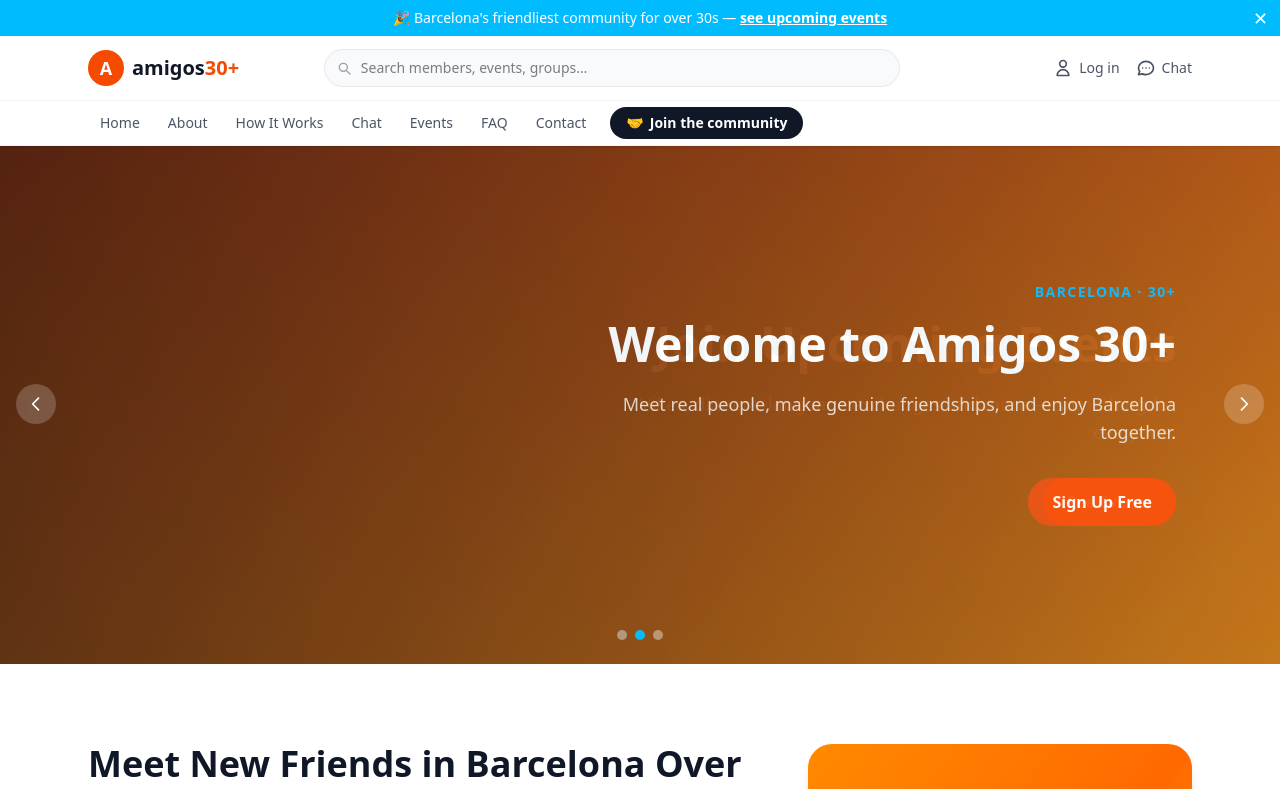
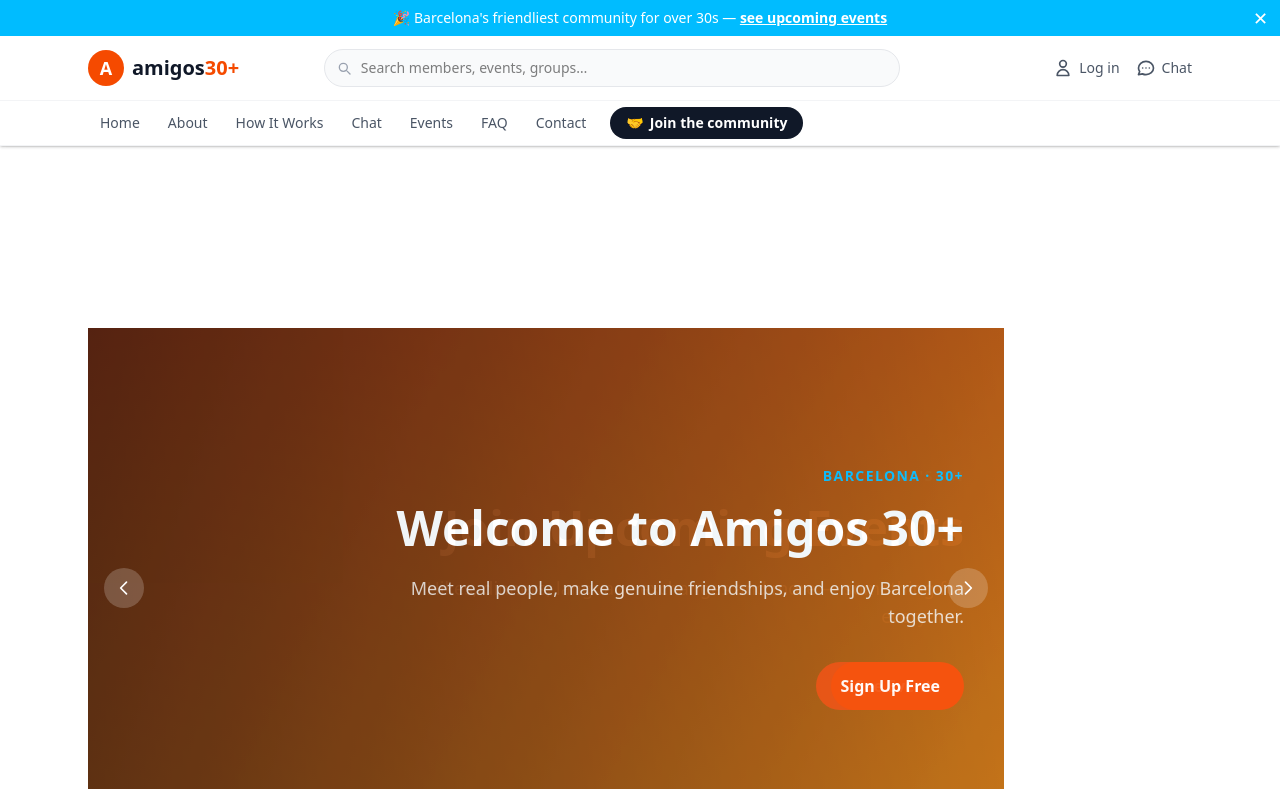
Before and after one commit to Ccham1/claud, a Vue app in the folder frontend/: page / in a window 1280 px wide. Shown: the top 789 px of the page. Built offline with nearby package versions, Linux system fonts and the light colour scheme.

Commit message:
add layouts

```diff
--- a/frontend/src/App.vue
+++ b/frontend/src/App.vue
@@ -1,3 +1,17 @@
 <template>
-  <RouterView />
+  <component :is="layout">
+    <RouterView />
+  </component>
 </template>
+
+<script setup>
+import { computed } from 'vue'
+import { useRoute } from 'vue-router'
+import HomeLayout from '@/layouts/HomeLayout.vue'
+import DefaultLayout from '@/layouts/DefaultLayout.vue'
+
+const route = useRoute()
+const layouts = { HomeLayout, DefaultLayout }
+
+const layout = computed(() => layouts[route.meta.layout] ?? DefaultLayout)
+</script>
--- /dev/null
+++ b/frontend/src/layouts/DefaultLayout.vue
@@ -0,0 +1,23 @@
+<template>
+  <div>
+    <TheHeader />
+    <main class="pt-36">
+      <div class="max-w-6xl mx-auto px-4 sm:px-6 py-10">
+        <div class="grid grid-cols-12 gap-6">
+          <div class="col-span-12 lg:col-span-10">
+            <slot />
+          </div>
+          <aside class="col-span-12 lg:col-span-2">
+            <slot name="sidebar" />
+          </aside>
+        </div>
+      </div>
+    </main>
+    <TheFooter />
+  </div>
+</template>
+
+<script setup>
+import TheHeader from '@/components/TheHeader.vue'
+import TheFooter from '@/components/TheFooter.vue'
+</script>
--- /dev/null
+++ b/frontend/src/layouts/HomeLayout.vue
@@ -0,0 +1,14 @@
+<template>
+  <div>
+    <TheHeader />
+    <main class="pt-36">
+      <slot />
+    </main>
+    <TheFooter />
+  </div>
+</template>
+
+<script setup>
+import TheHeader from '@/components/TheHeader.vue'
+import TheFooter from '@/components/TheFooter.vue'
+</script>
```
